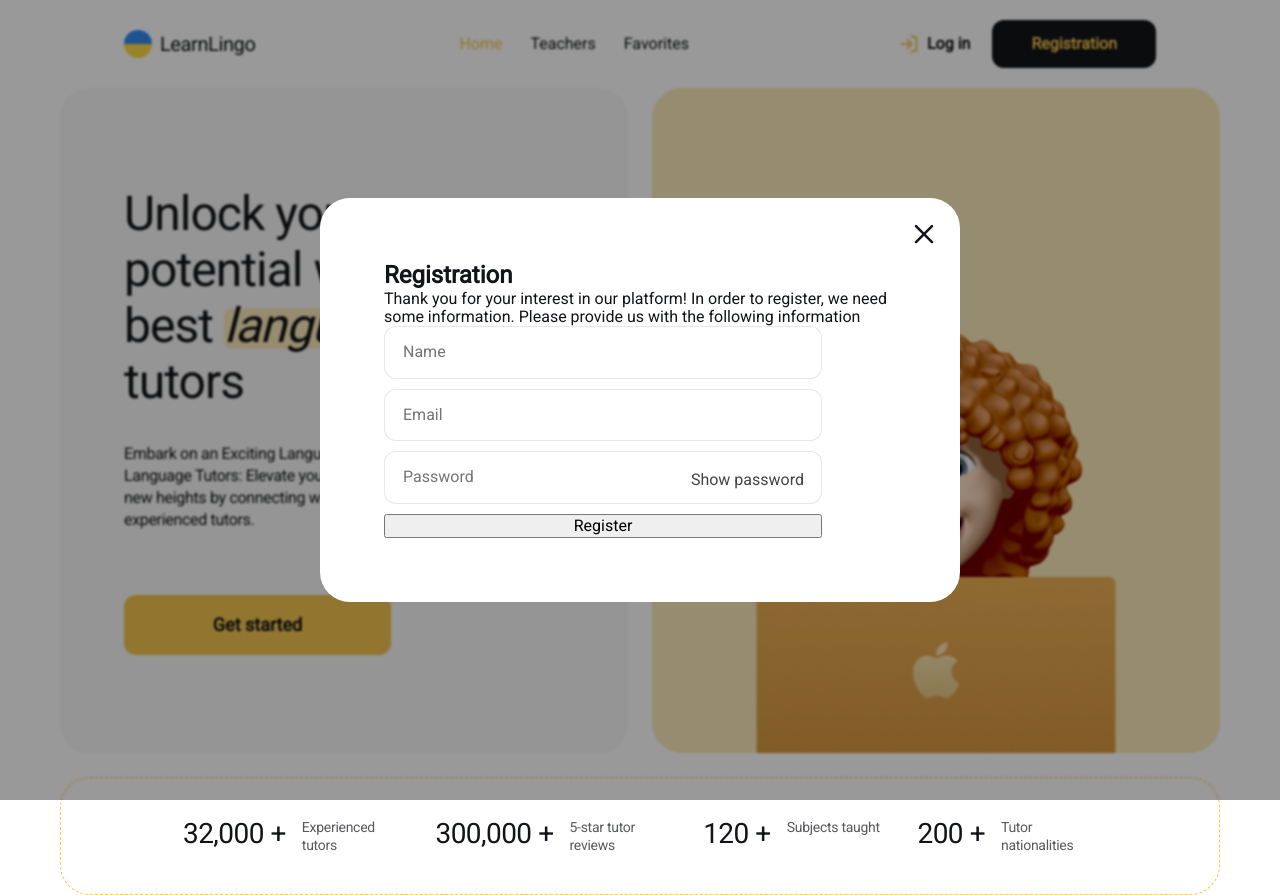
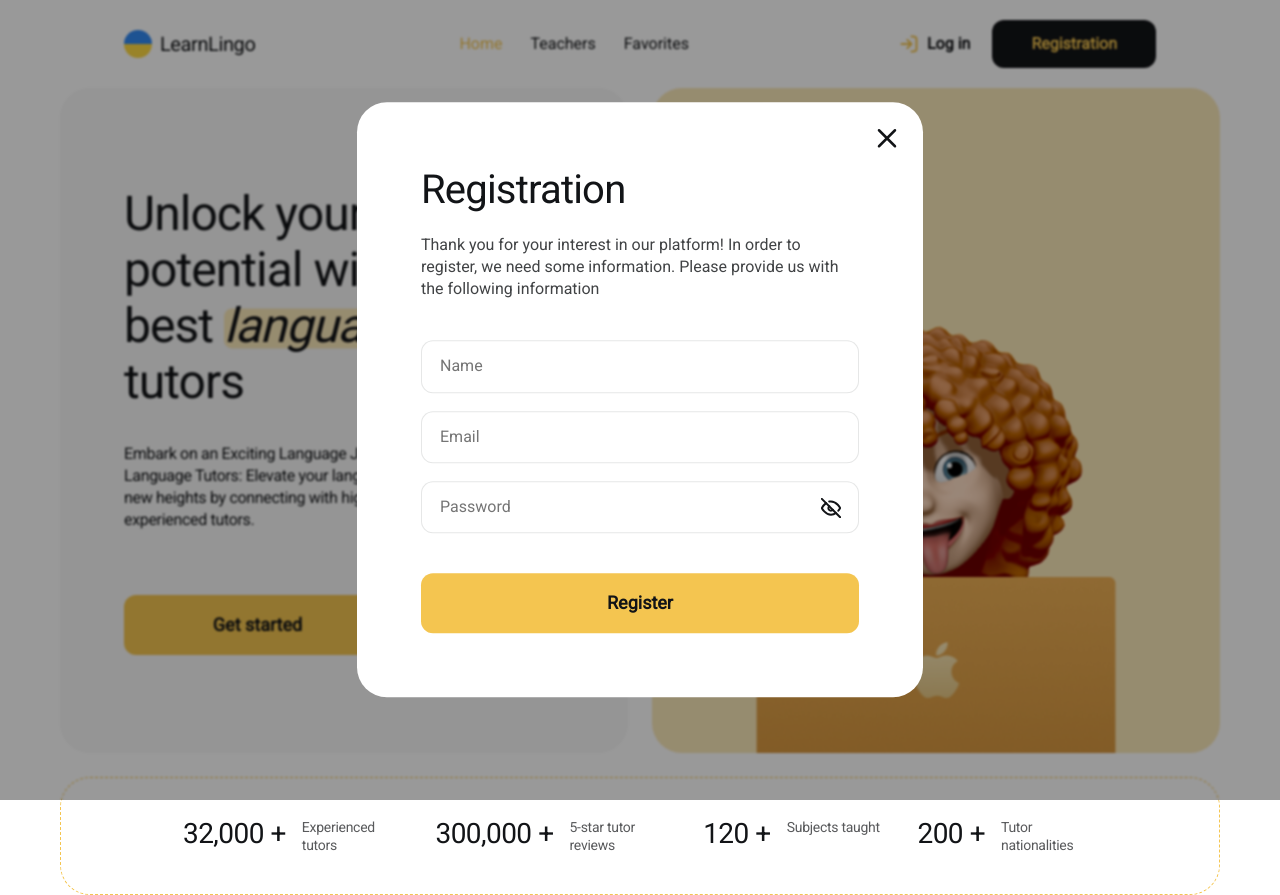
Before and after one commit to ZorAnderius/LearnLingo, a React (Vite) app: page / in a window 1280 px wide. Both pictures are taken after a click on the button "Registration". Built offline with nearby package versions, Linux system fonts and the light colour scheme.

Commit message:
add rgister modal styles

```diff
--- a/src/assets/variables.css
+++ b/src/assets/variables.css
@@ -26,6 +26,6 @@
 
   --white-clr: #ffffff;
 
-  --transition-time: 0.2s;
+  --transition-time: 0.15s;
   --transition-func: ease-in;
 }
--- a/src/components/Modal/Modal.jsx
+++ b/src/components/Modal/Modal.jsx
@@ -1,8 +1,8 @@
 import ReactDOM from 'react-dom';
+import clsx from 'clsx';
+import { useCallback, useEffect, useState } from 'react';
+import Icon from '../Icon/Icon.jsx';
 import styles from './Modal.module.css';
-import { useCallback, useEffect, useState } from 'react';
-import clsx from 'clsx';
-import Icon from '../Icon/Icon.jsx';
 
 const Modal = ({ isOpen, onClose, children }) => {
   const [isVisible, setIsVisible] = useState(false);
--- a/src/components/Modal/Modal.module.css
+++ b/src/components/Modal/Modal.module.css
@@ -45,6 +45,11 @@
   background-color: transparent;
   cursor: pointer;
   color: var(--text-primary-clr);
+  transition: color var(--transition-time) var(--transition-func);
+}
+
+.modal-close-btn:is(:hover, :focus) {
+  color: var(--yellow-secondary-clr);
 }
 
 @keyframes fadeOut {
--- a/src/components/RegisterForm/RegisterForm.jsx
+++ b/src/components/RegisterForm/RegisterForm.jsx
@@ -4,15 +4,20 @@ import { signUp } from '../../firebase/users/services.js';
 import { schemaRegister } from '../../helpers/validationSchemas/registerSchema.js';
 import Input from '../Input/Input.jsx';
 import styles from './RegisterForm.module.css';
+import Button from '../Button/Button.jsx';
+import { useState } from 'react';
+import Icon from '../Icon/Icon.jsx';
 
 const RegisterForm = () => {
-  const {
-    register,
-    handleSubmit,
-    formState: { errors },
-  } = useForm({
+  const { register, handleSubmit } = useForm({
     resolver: yupResolver(schemaRegister),
   });
+
+  const [showPassword, setShowPassword] = useState(false);
+
+  const toggleVisiblePassword = () => {
+    setShowPassword(!showPassword);
+  };
 
   const onSubmit = async data => {
     const { email, password, ...additionalData } = data;
@@ -23,25 +28,34 @@ const RegisterForm = () => {
     console.log(user);
   };
   return (
-    <div>
-      <div>
-        <h2>Registration</h2>
-        <p>
-          Thank you for your interest in our platform! In order to register, we
-          need some information. Please provide us with the following
-          information
-        </p>
-      </div>
+    <div className={styles['register-container']}>
+      <h2 className={styles['register-title']}>Registration</h2>
+      <p className={styles['register-txt']}>
+        Thank you for your interest in our platform! In order to register, we
+        need some information. Please provide us with the following information
+      </p>
       <form
         className={styles['register-form']}
         onSubmit={handleSubmit(onSubmit)}
       >
         <Input label="name" register={register} required />
         <Input label="email" register={register} required />
-        <Input label="password" register={register} required>
-          Show password
+        <Input
+          type={showPassword ? 'text' : 'password'}
+          label="password"
+          register={register}
+          required
+        >
+          <Button
+            type="button"
+            style="password-eye"
+            active={showPassword}
+            handleClick={toggleVisiblePassword}
+          >
+            <Icon name="eye-off" style="eye-off" />
+          </Button>
         </Input>
-        <button type="submit">Register</button>
+        <Button type='submit' style='submit'>Register</Button>
       </form>
     </div>
   );
--- a/src/components/RegisterForm/RegisterForm.module.css
+++ b/src/components/RegisterForm/RegisterForm.module.css
@@ -1,12 +1,39 @@
+.register-container {
+  display: flex;
+  flex-direction: column;
+  gap: 20px;
+  max-width: 438px;
+  width: 100%;
+}
+
+.register-title {
+  font-size: 40px;
+  font-weight: 500;
+  line-height: 1.2;
+  letter-spacing: -0.8px;
+}
+
+.register-txt {
+  color: var(--modal-txt-clr);
+  font-size: 16px;
+  line-height: 1.38;
+  margin-bottom: 20px;
+}
+
 .register-form {
   display: flex;
   max-width: 438px;
+  width: 100%;
   flex-direction: column;
-  gap: 10px;
-  color: rgba(18, 20, 23, 0.8);
-  font-family: Roboto;
+  gap: 18px;
+  color: var(--modal-txt-clr);
+  font-family: inherit;
   font-size: 16px;
   font-style: normal;
   font-weight: 400;
   line-height: 22px;
+
+  button[type='submit'] {
+    margin-top: 22px;
+  }
 }
```
